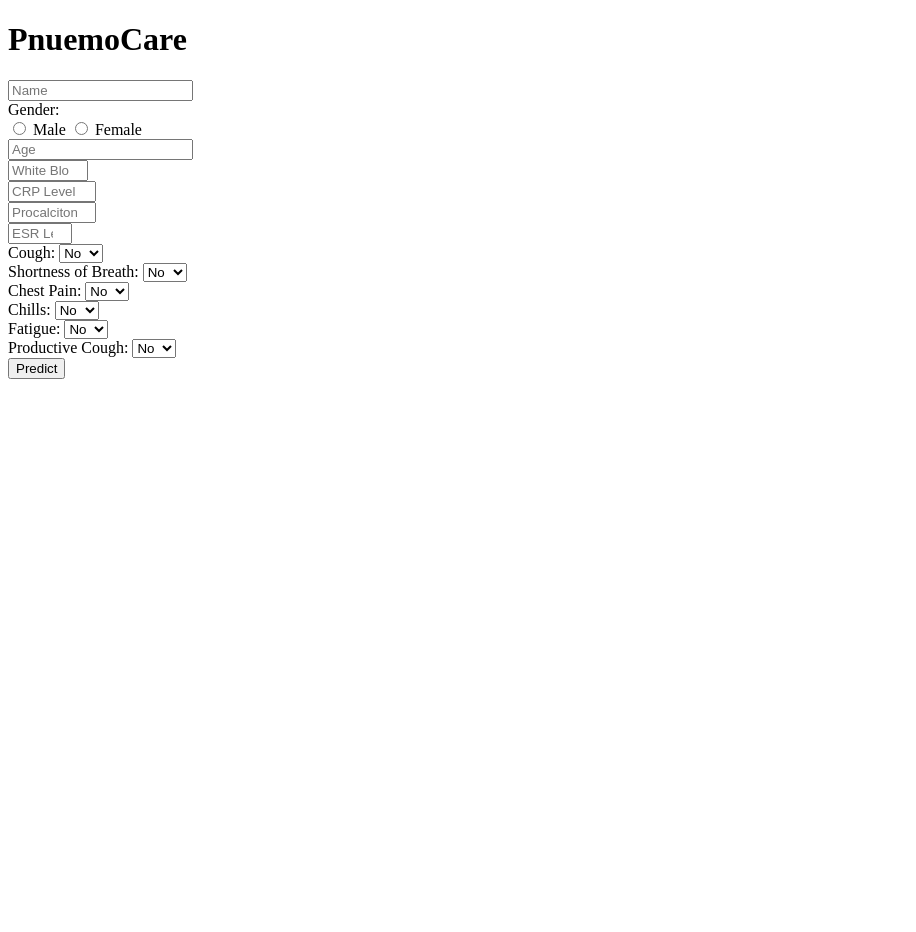
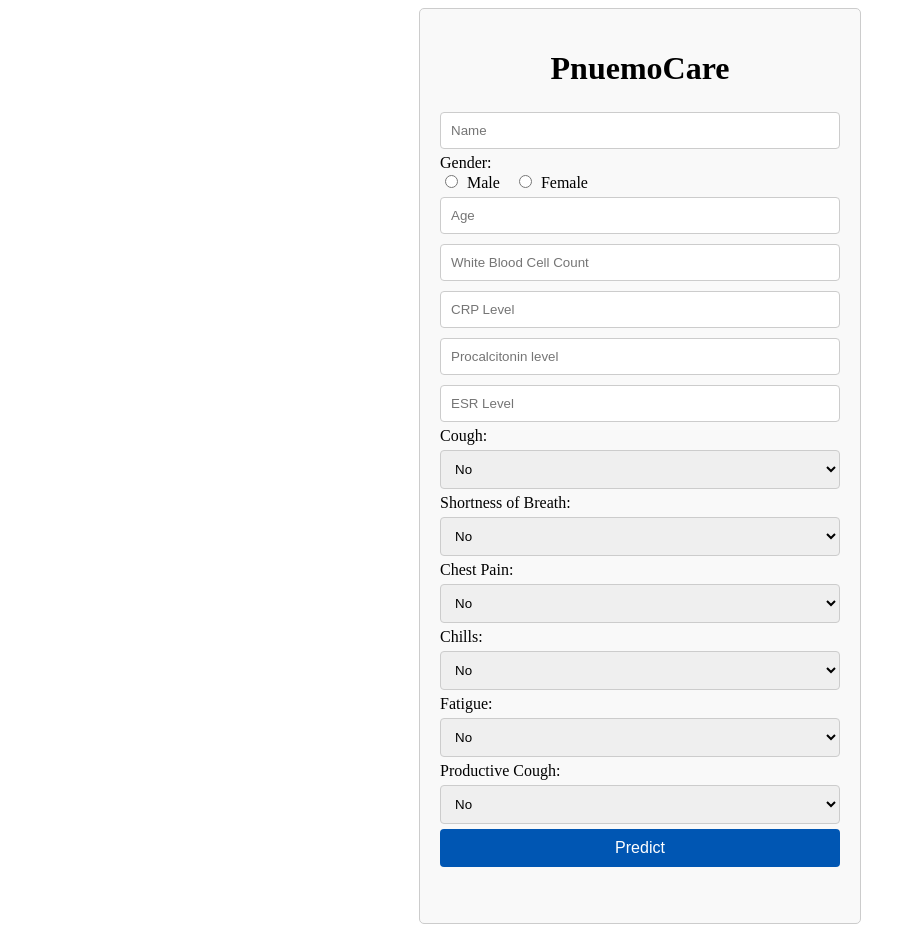
Before and after one commit to Sufi1512/Pnuemonia_Analysis, a Flask app: page / in a window 1280 px wide. Shown: the whole page, without its empty margins (0-916 px from the left). Before the commit the page ends 379 px from the top, so only its background shows below. Run offline with Flask 3, Linux system fonts and the light colour scheme; parts of the project's set-up code (start-up, migrations or seed data) failed here and were passed over.

Commit message:
style_home_page

```diff
--- a/app.py
+++ b/app.py
@@ -6,12 +6,12 @@ from sklearn.metrics import accuracy_score
 app=Flask(__name__)
 model=pickle.load(open('..\Pnuemonia_Analysis\model_training\models\RandomForest__model.pkl','rb'))
 
-#home
+#home page
 @app.route('/')
 def home():
     return render_template("index.html")
 
-
+#Preddict page
 @app.route('/predict',methods=['POST'])
 def predict():
     int_features = [x for x in request.form.values()]
--- /dev/null
+++ b/static/style.css
@@ -0,0 +1,49 @@
+/* style.css */
+.login {
+    max-width: 400px;
+    margin: 0 auto;
+    padding: 20px;
+    border: 1px solid #ccc;
+    border-radius: 5px;
+    background-color: #f9f9f9;
+}
+
+.login h1 {
+    text-align: center;
+    margin-bottom: 20px;
+}
+
+.login form input[type="text"],
+.login form input[type="number"],
+.login form select {
+    width: 100%;
+    padding: 10px;
+    margin: 5px 0;
+    box-sizing: border-box;
+    border: 1px solid #ccc;
+    border-radius: 4px;
+}
+
+.login form input[type="radio"],
+.login form input[type="checkbox"] {
+    margin-right: 5px;
+}
+
+.login form label {
+    margin-right: 10px;
+}
+
+.login form button[type="submit"] {
+    width: 100%;
+    padding: 10px;
+    background-color: #0056b3;
+    color: white;
+    border: none;
+    border-radius: 4px;
+    cursor: pointer;
+    font-size: 16px;
+}
+
+.login form button[type="submit"]:hover {
+    background-color: #45a049;
+}
--- a/templates/index.html
+++ b/templates/index.html
@@ -5,7 +5,7 @@
     <meta name="viewport" content="width=device-width, initial-scale=1.0">
     <title>Document</title>
     <script src="script.js"></script>
-    <link rel="stylesheet" type="text/css" href="style.css">
+    <link rel="stylesheet" type="text/css" href="{{ url_for('static', filename='style.css') }}">
 </head>
 <body>
     <div class="login">
--- a/templates/style.css
+++ /dev/null
@@ -1,3 +0,0 @@
-#input {
-    min-width: 500px;
-}
```
Also changed, not shown: static/script.js (renamed from templates/script.js).
